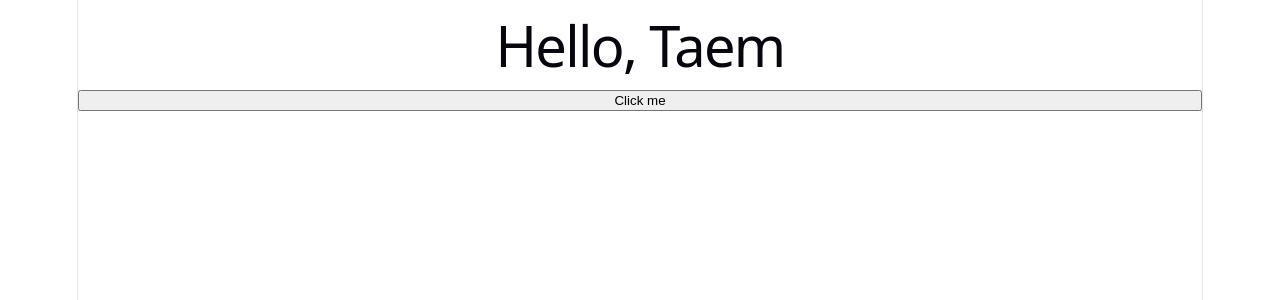
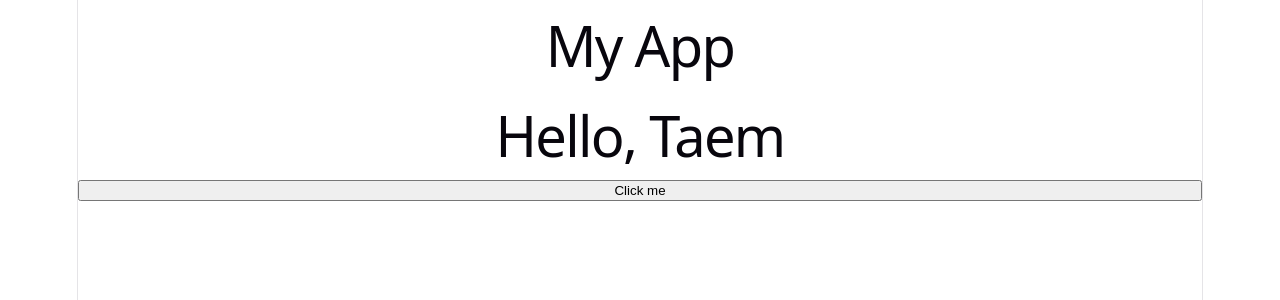
Before and after one commit to GoodPineApple/oz-react, a React (Vite) app: page / in a window 1280 px wide. Shown: the top 300 px of the page. Built offline with nearby package versions, Linux system fonts and the light colour scheme.

Commit message:
layout header

```diff
--- a/src/App.jsx
+++ b/src/App.jsx
@@ -1,4 +1,5 @@
 import "./App.css";
+import Header from "./layout/Header";
 
 const Greeting = () => {
   const name = "Taem";
@@ -16,6 +17,7 @@ const Button = () => {
 function App() {
   return (
     <>
+      <Header />
       <Greeting />
       <Button />
     </>
--- /dev/null
+++ b/src/layout/Header.jsx
@@ -0,0 +1,5 @@
+const Header = () => {
+  return <h1>My App</h1>;
+};
+
+export default Header;
```
Also changed, not shown: src/layout/Footer.jsx (added).
